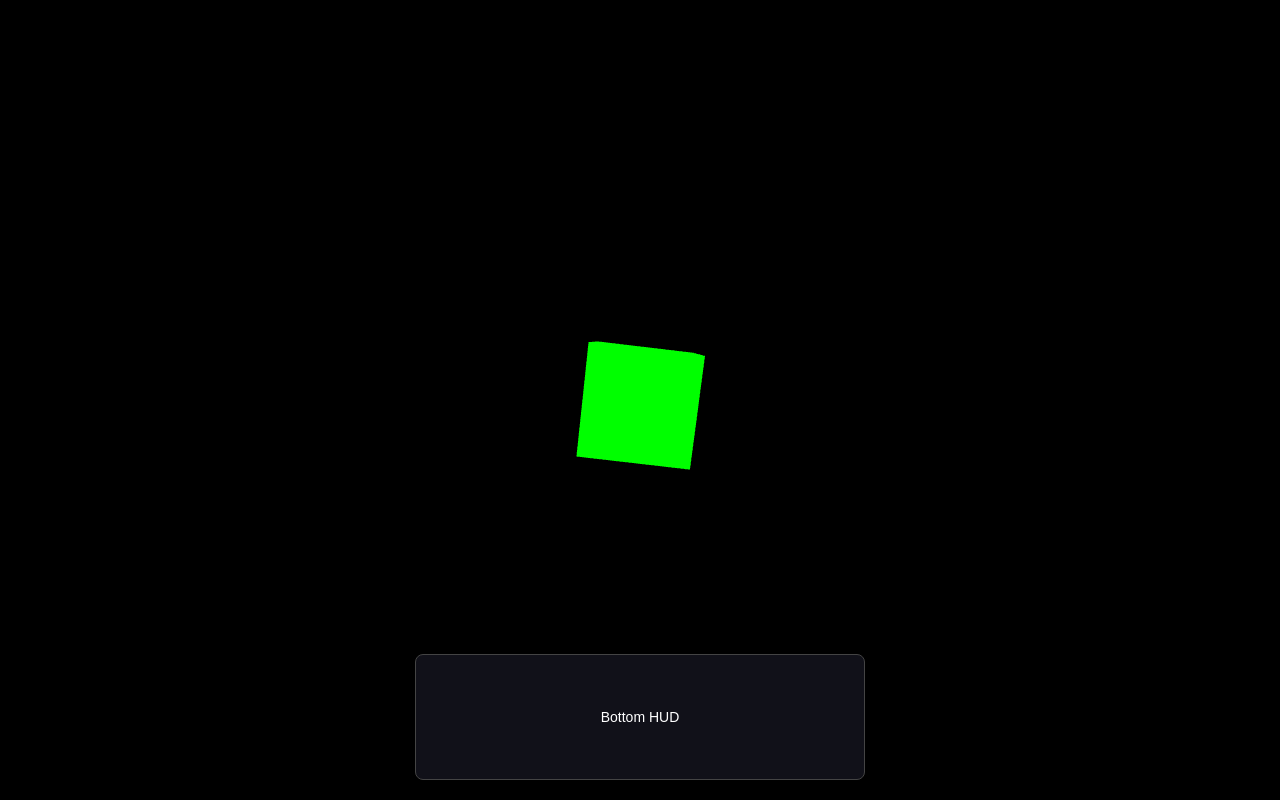
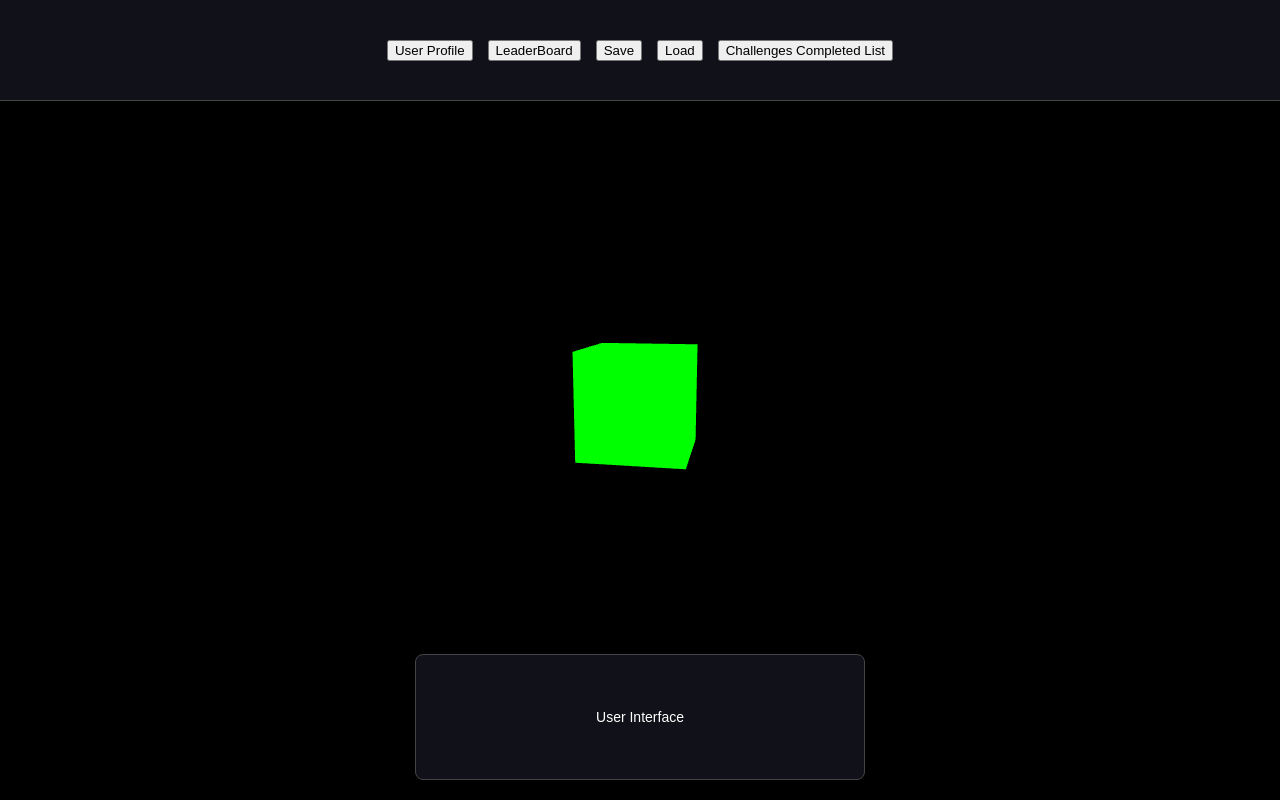
Before and after one commit to Derek9745/SecureScape, a React (Vite) app: page / in a window 1280 px wide. Built offline with nearby package versions, Linux system fonts and the light colour scheme.

Commit message:
updated menu bar

```diff
--- a/src/App.css
+++ b/src/App.css
@@ -80,3 +80,41 @@
 
 
 }
+
+.upperMenuBar{
+position: absolute;
+  top: 0px;
+  left: 0px;
+  z-index: 10;
+
+  padding: 0px;
+  background: rgba(20, 20, 30, 0.85);
+  color: white;
+  border-bottom: 1px solid #444;
+  border-radius: 0px;
+
+  font-family: Arial, sans-serif;
+  font-size: 14px;
+
+  width: 100%;
+  height: 100px;
+
+  display: flex;
+  justify-content: center;
+  align-items: center;
+
+  gap: 15px;
+
+}
+
+/*Flex box to organize elements inside bottom hud*/
+.hflex{
+  display: flex;
+  justify-content: flex-start;
+  flex-direction: row;
+  align-items: flex-start;
+  gap: 15px;
+  padding-left: 50px;
+  padding-right: 50px;
+
+}
--- a/src/App.jsx
+++ b/src/App.jsx
@@ -1,7 +1,4 @@
 import { useState } from 'react'
-import heroImg from './assets/hero.png'
-import reactLogo from './assets/react.svg'
-import viteLogo from './assets/vite.svg'
 import './App.css'
 import { useEffect, useRef } from 'react'
 import * as THREE from 'three'
@@ -75,8 +72,21 @@ export default function App() {
       style={{ width: '100vw', height: '100vh' }}
     />
 
+
+    <div className = "upperMenuBar">
+       <button> <div>User Profile</div></button>
+        <button><div>LeaderBoard</div></button>
+        <button><div>Save</div></button>
+        <button><div>Load </div></button>
+        <button><div>Challenges Completed List</div></button>
+    </div>
+
+
+
     <div className="hud">
-      Bottom HUD
+      <div class = "hflex">
+       User Interface
+      </div>
     </div>
   </div>
 )
```
